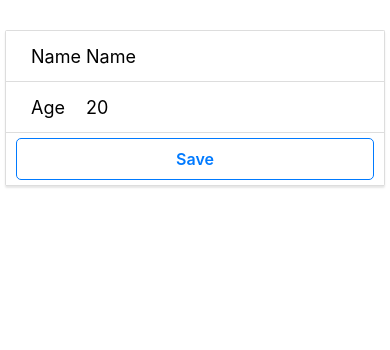
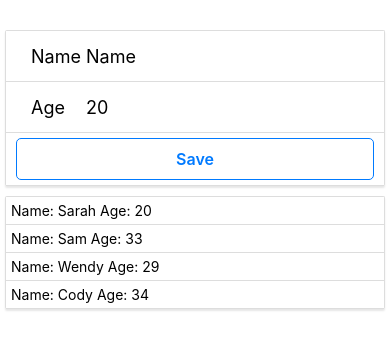
Before and after one commit to cdnicoll/react-native-data-storage, a React Native app: screen / in a window 390 px wide. Shown: the top 350 px of the page. Built offline with nearby package versions, Linux system fonts and the light colour scheme.

Commit message:
More setup

```diff
--- a/App.js
+++ b/App.js
@@ -1,12 +1,21 @@
 import React from 'react';
-import { StyleSheet, Text, View } from 'react-native';
-import { Input, Card, CardSection, Button } from './src/components/common';
+import { StyleSheet, Text, ScrollView } from 'react-native';
+import UserForm from './src/components/UserForm';
+import { CardSection, Card } from './src/components/common';
 
 export default class App extends React.Component {
+  mockData = [
+    { id: 1, name: 'Sarah', age: 20 },
+    { id: 2, name: 'Sam', age: 33 },
+    { id: 3, name: 'Wendy', age: 29 },
+    { id: 4, name: 'Cody', age: 34 },
+  ];
+
   state = {
     name: '',
     age: undefined,
   };
+
   onNameChange = text => {
     this.setState({ name: text });
   };
@@ -19,31 +28,26 @@ export default class App extends React.Component {
     console.log(this.state.name, this.state.age);
   };
 
+  renderUsers() {
+    return this.mockData.map(user => {
+      return (
+        <CardSection key={user.id}>
+          <Text>Name: {user.name} Age: {user.age}</Text>
+        </CardSection>
+      );
+    });
+  }
+
   render() {
     return (
-      <View style={styles.container}>
-        <Card>
-          <CardSection>
-            <Input
-              label='Name'
-              placeholder='Name'
-              onChangeText={this.onNameChange.bind(this)}
-              value={this.state.name}
-            />
-          </CardSection>
-          <CardSection>
-            <Input
-              label='Age'
-              placeholder='20'
-              onChangeText={this.onAgeChange.bind(this)}
-              value={this.state.age}
-            />
-          </CardSection>
-          <CardSection>
-            <Button onPress={this.onButtonPress.bind(this)}>Save</Button>
-          </CardSection>
-        </Card>
-      </View>
+      <ScrollView style={styles.container}>
+        <UserForm
+          onNameChange={this.onNameChange.bind(this)}
+          onAgeChange={this.onAgeChange.bind(this)}
+          onButtonPress={this.onButtonPress.bind(this)}
+        />
+        <Card>{this.renderUsers()}</Card>
+      </ScrollView>
     );
   }
 }
--- /dev/null
+++ b/src/components/UserForm.js
@@ -0,0 +1,30 @@
+import React from 'react';
+import { Input, Card, CardSection, Button } from './common';
+
+class UserForm extends React.Component {
+  render() {
+    return (
+        <Card>
+          <CardSection>
+            <Input
+              label='Name'
+              placeholder='Name'
+              onChangeText={this.props.onNameChange}
+            />
+          </CardSection>
+          <CardSection>
+            <Input
+              label='Age'
+              placeholder='20'
+              onChangeText={this.props.onAgeChange}
+            />
+          </CardSection>
+          <CardSection>
+            <Button onPress={this.props.onButtonPress}>Save</Button>
+          </CardSection>
+        </Card>
+    );
+  }
+}
+
+export default UserForm;
```
